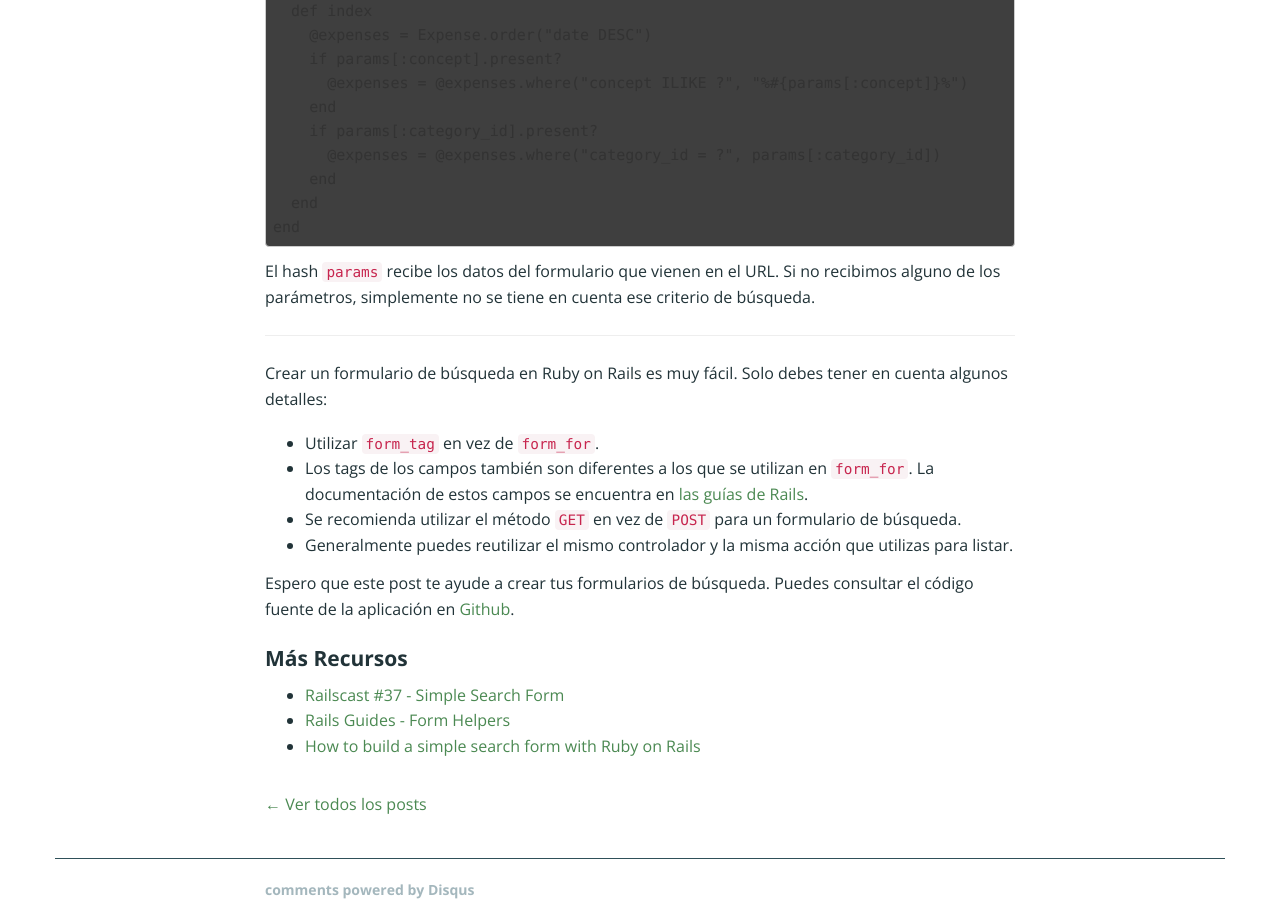
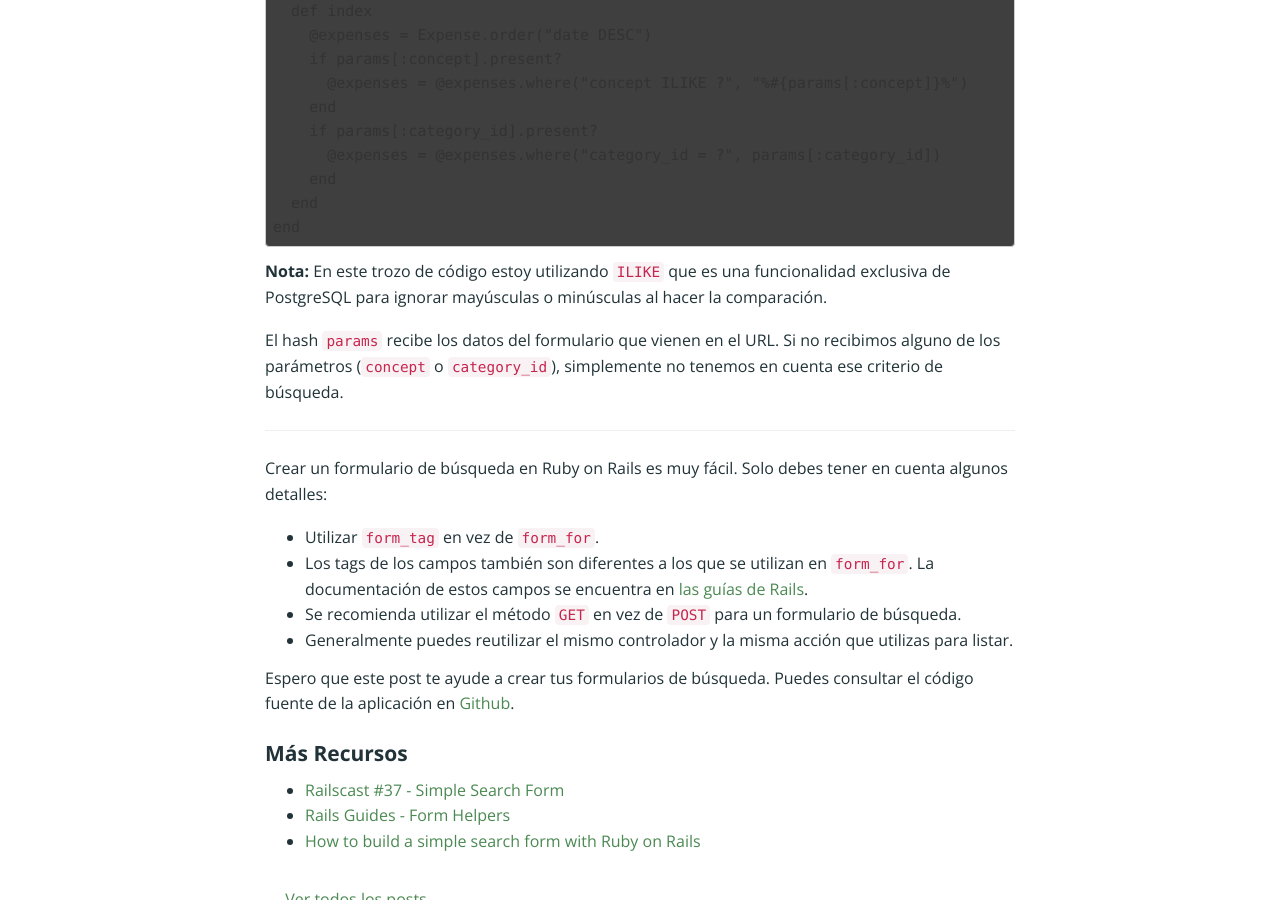
Before and after one commit to simonhoyos/blog, a Jekyll site: the page built from _posts/2014-12-27-formularios-de-busqueda-en-rails.markdown, in a window 1280 px wide and 900 px high, scrolled down 1682 px. Built offline with Jekyll 4.4.1, drawn with Linux system fonts in a browser that asks for light colours; nearby versions of some CDN libraries; comment, search, counter and statistics services are not loaded; a style sheet for code colours, icons or effects is not loaded.

Commit message:
Improvements to "Formularios de Búsqueda"

```diff
--- a/_posts/2014-12-27-formularios-de-busqueda-en-rails.markdown
+++ b/_posts/2014-12-27-formularios-de-busqueda-en-rails.markdown
@@ -50,7 +50,9 @@ Fíjate que estamos enviando el formulario a la misma acción que utilizamos par
   end
 end</code></pre>
 
-El hash `params` recibe los datos del formulario que vienen en el URL. Si no recibimos alguno de los parámetros, simplemente no se tiene en cuenta ese criterio de búsqueda.
+**Nota:** En este trozo de código estoy utilizando `ILIKE` que es una funcionalidad exclusiva de PostgreSQL para ignorar mayúsculas o minúsculas al hacer la comparación.
+
+El hash `params` recibe los datos del formulario que vienen en el URL. Si no recibimos alguno de los parámetros (`concept` o `category_id`), simplemente no tenemos en cuenta ese criterio de búsqueda.
 
 ***
 
```
